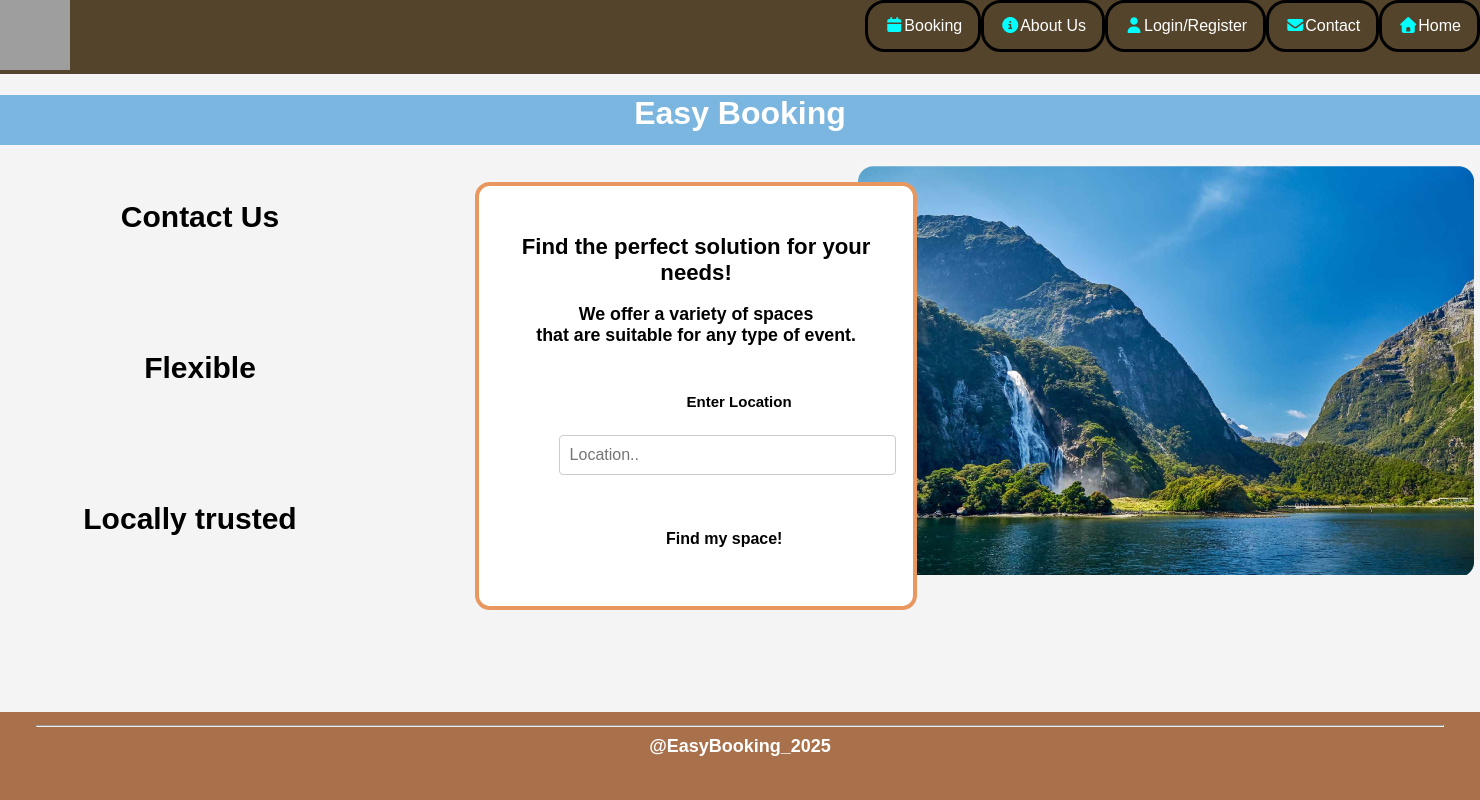
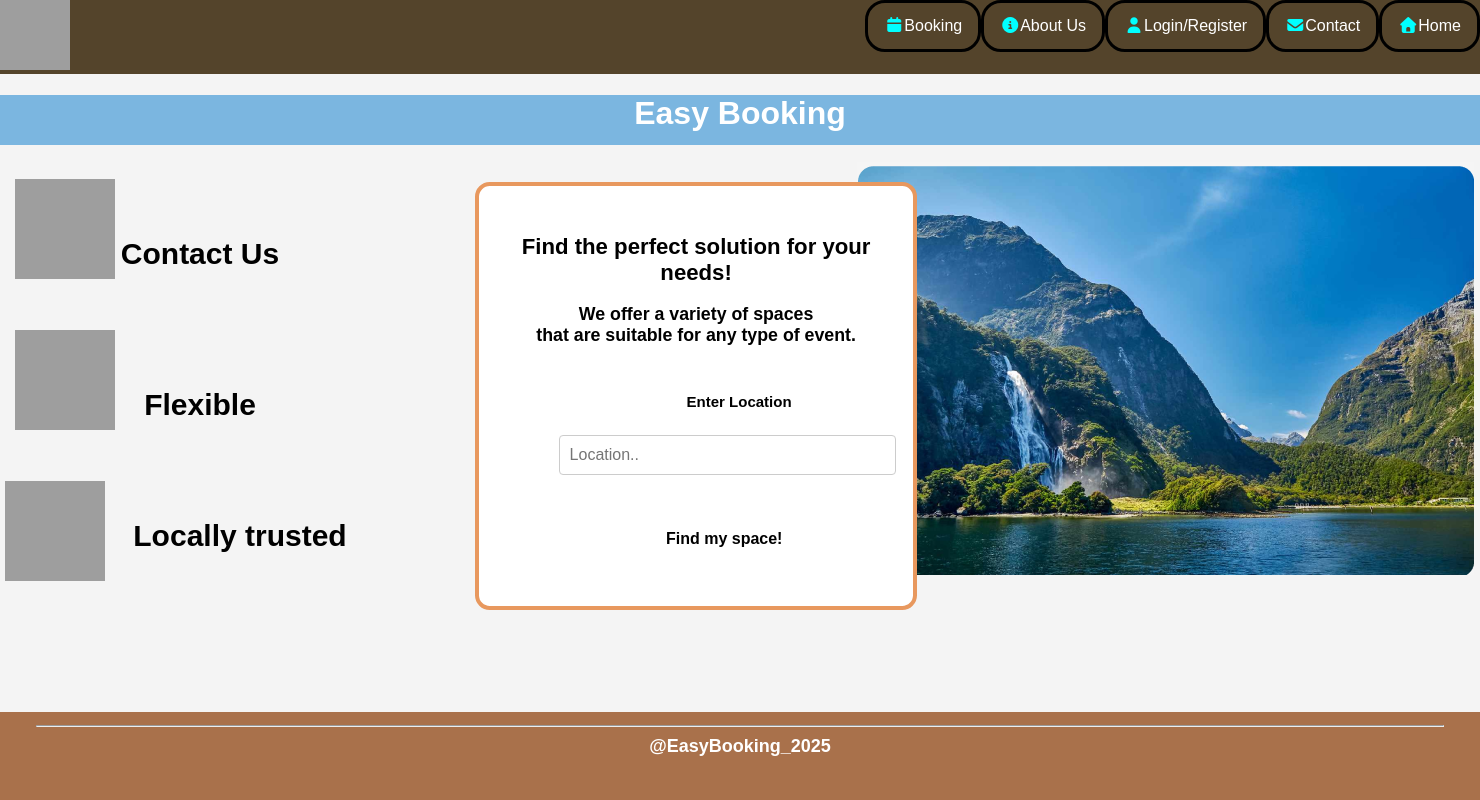
Before and after one commit to WintonChurchill/205.2-Project-Development, a Django app: page /home in a window 1480 px wide. Run offline with Django 5.2, Linux system fonts and the light colour scheme; some libraries are stand-ins or nearby versions; grey boxes are pictures that could not be loaded.

Commit message:
Home page completed fully! *just need to fix text-alignment of footer

```diff
--- a/Frontend-Django/BookingSystem205/App/static/login_reg.css
+++ b/Frontend-Django/BookingSystem205/App/static/login_reg.css
@@ -67,7 +67,7 @@ input[type="submit"]{
 
 /*Field for labels inside Login/Register Form*/
 .field{
-  width: 50%;
+  width: 70%;
   padding: 10px;
   margin-bottom: 40px;
   border: 1px solid #ccc;
--- a/Frontend-Django/BookingSystem205/App/templates/home.html
+++ b/Frontend-Django/BookingSystem205/App/templates/home.html
@@ -64,20 +64,20 @@
         <!--Note: 17/10/25 I just need to adjust the icons to be aligned with the text then this page will be completed this afternoon-->
         <!--Contact Us-->
         <div class="display_1">
-            <!--<img class="display_img1" src="https://i.postimg.cc/9XqB65yD/contact-us.png">-->
+            <img src="https://i.postimg.cc/9XqB65yD/contact-us.png" style=" width:100px; height:100px; margin-bottom:-80px; margin-right:400px;">
             <p class="body_para">Contact Us</p>
         </div>
-        <br>
+
         <!--Flexible-->
         <div class="display_2">
-            <!--<img class="display_img2" src="https://i.postimg.cc/NGrx3qR5/flexible.png">-->
-            <p class="body_para">Flexible</p>
+            <img class="display_img2" src="https://i.postimg.cc/NGrx3qR5/flexible.png" style=" width:100px; height:100px; margin-bottom:-80px; margin-right:400px;">
+            <p class="body_para"> Flexible</p>
         </div>
-        <br>
+
         <!--Locally Truested-->
         <div class="display_3">
-                <!--<img class="display_img3" src="https://i.postimg.cc/SQzGBFcR/locally-trusted.png">-->
-                <p class="body_para">Locally trusted</p>
+            <img class="display_img3" src="https://i.postimg.cc/SQzGBFcR/locally-trusted.png" style=" width:100px; height:100px; margin-bottom:-80px; margin-right:400px;">
+            <p class="body_para" style="margin-left:100px; margin-top:10px;"> Locally trusted</p>
         </div>
 
     </div>
```
